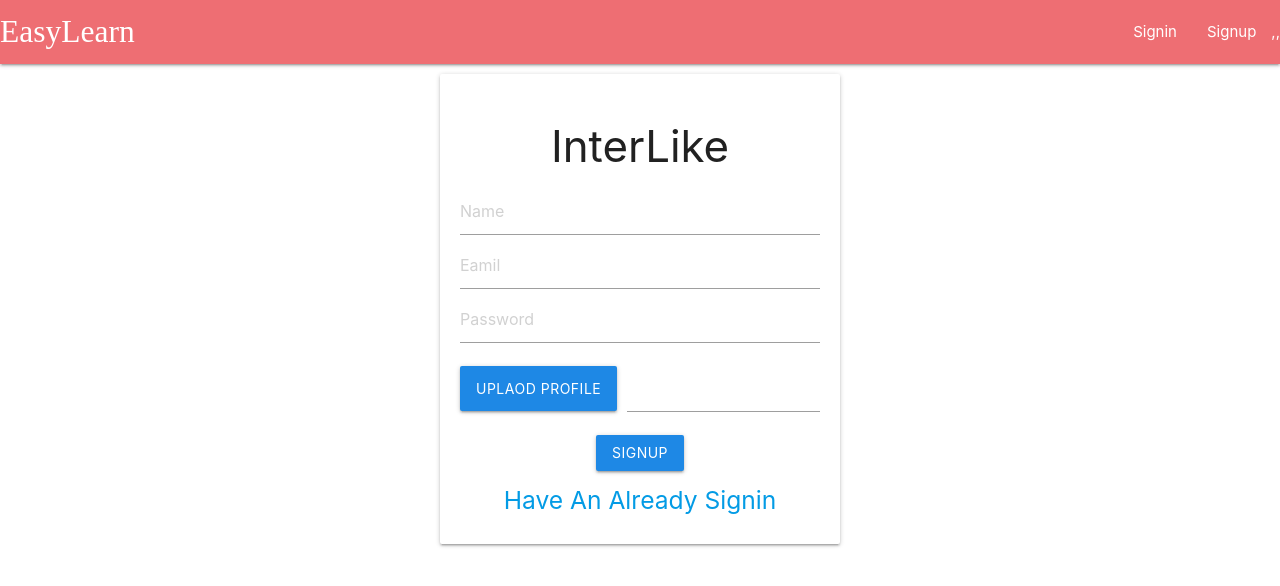
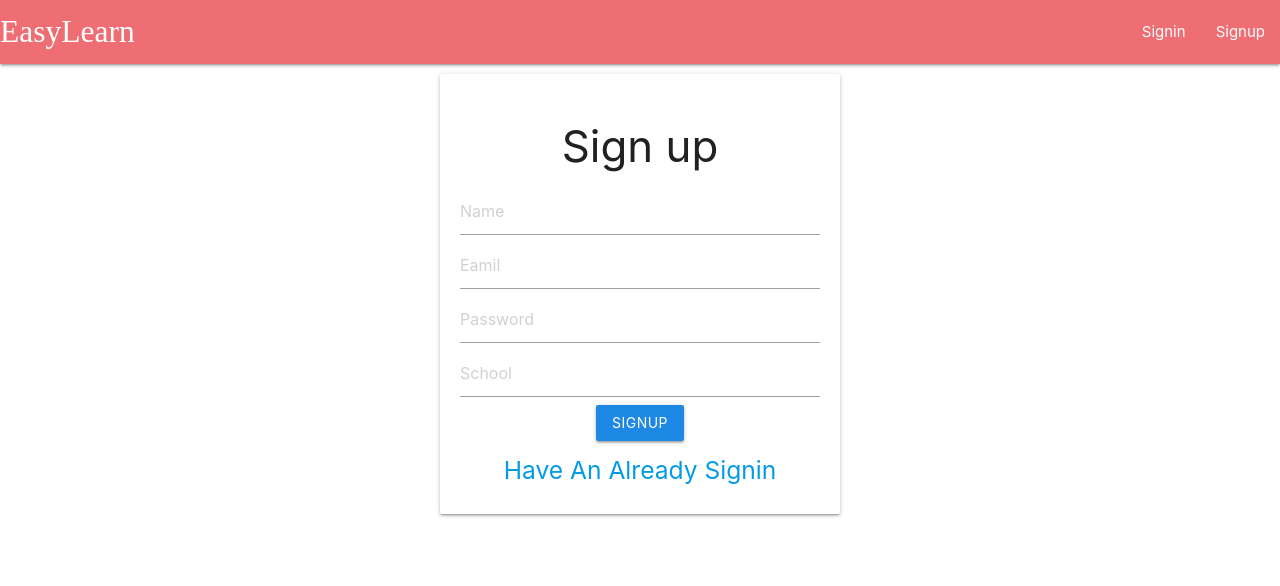
Before and after one commit to mubarak23/easylearn, a React (Create React App) app in the folder client/: page / in a window 1280 px wide. Shown: the top 586 px of the page. Built offline with nearby package versions, Linux system fonts and the light colour scheme; a web font is replaced by a local one.

Commit message:
useState for field values

```diff
--- a/client/src/App.js
+++ b/client/src/App.js
@@ -13,7 +13,7 @@ const Routing = () => {
         <Singup />
       </Route>
       <Route path='/signup'>
-        <Signin />
+        <Singup />
       </Route>
       <Route path='/signin'>
         <Signin />
--- a/client/src/components/Navbar.js
+++ b/client/src/components/Navbar.js
@@ -12,11 +12,10 @@ const NavBar = () => {
           <li key='5'>
             <Link to='/signin'>Signin</Link>
           </li>
-          ,
+
           <li key='6'>
             <Link to='/signup'>Signup</Link>
           </li>
-          ,
         </ul>
       </div>
     </nav>
--- a/client/src/components/screens/Login.js
+++ b/client/src/components/screens/Login.js
@@ -7,7 +7,7 @@ const Login = () => {
   return (
     <dvi className='mycard'>
       <div className='card auth-card'>
-        <h3>EasyLearn Sign In</h3>
+        <h3> Sign In</h3>
         <input type='text' placeholder='Eamil' />
         <input type='password' placeholder='Password' />
         <button className='btn waves-effect waves-light #64b5f6 blue darken-1'>
--- a/client/src/components/screens/Signup.js
+++ b/client/src/components/screens/Signup.js
@@ -4,23 +4,40 @@ import M from 'materialize-css';
 import '../../App.css';
 
 const Signup = () => {
+  const history = useHistory();
+  const [name, setName] = useState('');
+  const [password, setPassword] = useState('');
+  const [email, SetEmail] = useState('');
+  const [school, setSchool] = useState('');
+
   return (
     <dvi className='mycard'>
       <div className='card auth-card'>
-        <h3>InterLike</h3>
-        <input type='text' placeholder='Name' />
-        <input type='text' placeholder='Eamil' />
-        <input type='password' placeholder='Password' />
-        <div className='file-field input-field'>
-          <div className='btn #64b5f6 blue darken-1'>
-            <span>Uplaod Profile</span>
-            <input type='file' />
-          </div>
-          <div className='file-path-wrapper'>
-            <input className='file-path validate' type='text' />
-          </div>
-        </div>
-
+        <h3>Sign up</h3>
+        <input
+          type='text'
+          placeholder='Name'
+          value={name}
+          onChange={(e) => setName(e.target.value)}
+        />
+        <input
+          type='text'
+          placeholder='Eamil'
+          value={email}
+          onChange={(e) => SetEmail(e.target.value)}
+        />
+        <input
+          type='password'
+          placeholder='Password'
+          value={password}
+          onChange={(e) => setPassword(e.target.value)}
+        />
+        <input
+          type='text'
+          placeholder='School'
+          value={school}
+          onChange={(e) => setSchool(e.target.value)}
+        />
         <button className='btn waves-effect waves-light #64b5f6 blue darken-1'>
           Signup
         </button>
```
